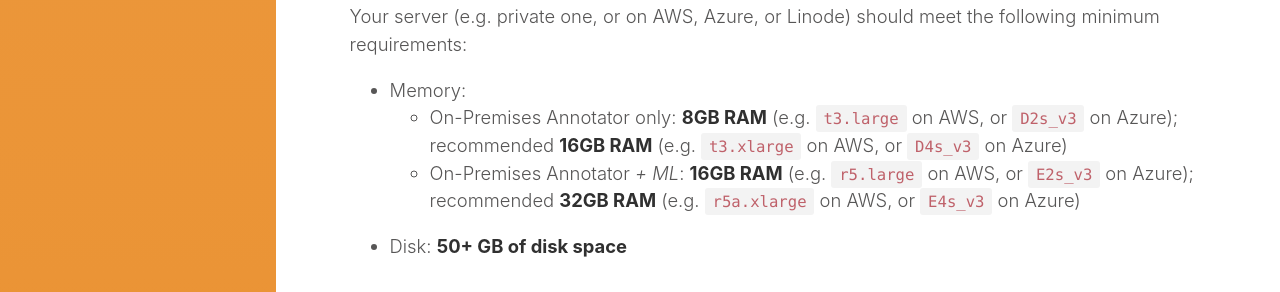
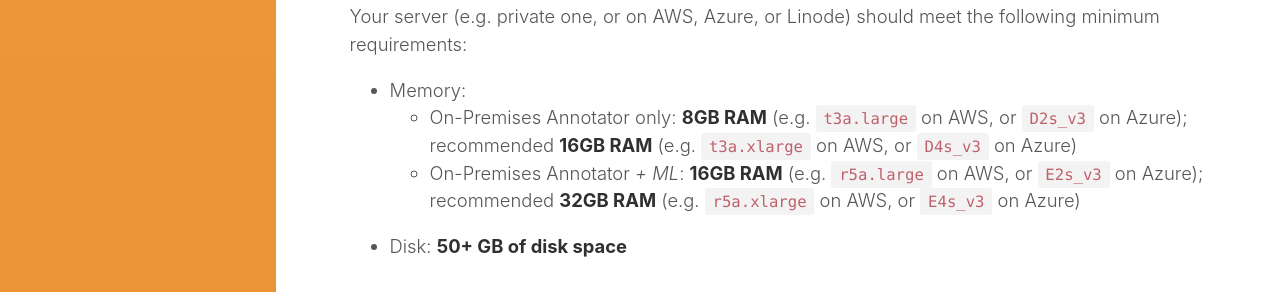
Before and after one commit to tagtogorg/tagtog-doc, a Jekyll site: the page built from on_premises_README.md, in a window 1280 px wide. Shown: the part 1769-2061 px from the top of the page. Built offline with Jekyll 4.4.1, drawn with Linux system fonts in a browser that asks for light colours; nearby versions of some CDN libraries.

Commit message:
recommend "a" cheaper ec2 instances

```diff
--- a/on_premises_README.md
+++ b/on_premises_README.md
@@ -41,8 +41,8 @@ Your system must have installed:
 Your server (e.g. private one, or on AWS, Azure, or Linode) should meet the following minimum requirements:
 
 * Memory:
-  * On-Premises Annotator only: **8GB RAM** (e.g. `t3.large` on AWS, or `D2s_v3` on Azure); recommended **16GB RAM** (e.g. `t3.xlarge` on AWS, or `D4s_v3` on Azure)
-  * On-Premises Annotator _+ ML_: **16GB RAM** (e.g. `r5.large` on AWS, or `E2s_v3` on Azure); recommended **32GB RAM** (e.g. `r5a.xlarge` on AWS, or `E4s_v3` on Azure)
+  * On-Premises Annotator only: **8GB RAM** (e.g. `t3a.large` on AWS, or `D2s_v3` on Azure); recommended **16GB RAM** (e.g. `t3a.xlarge` on AWS, or `D4s_v3` on Azure)
+  * On-Premises Annotator _+ ML_: **16GB RAM** (e.g. `r5a.large` on AWS, or `E2s_v3` on Azure); recommended **32GB RAM** (e.g. `r5a.xlarge` on AWS, or `E4s_v3` on Azure)
 * Disk: **50+ GB of disk space**
 
 
```
